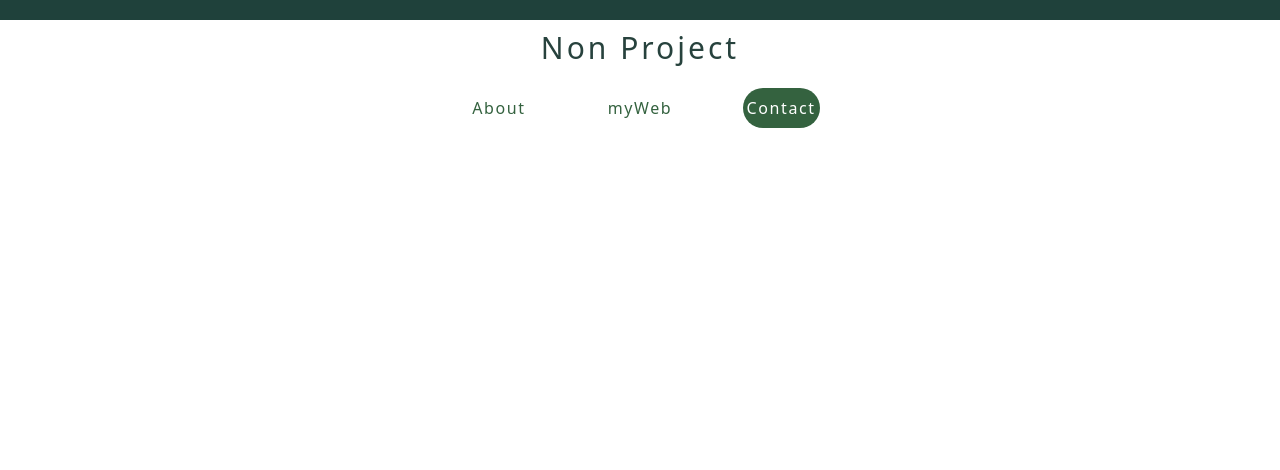
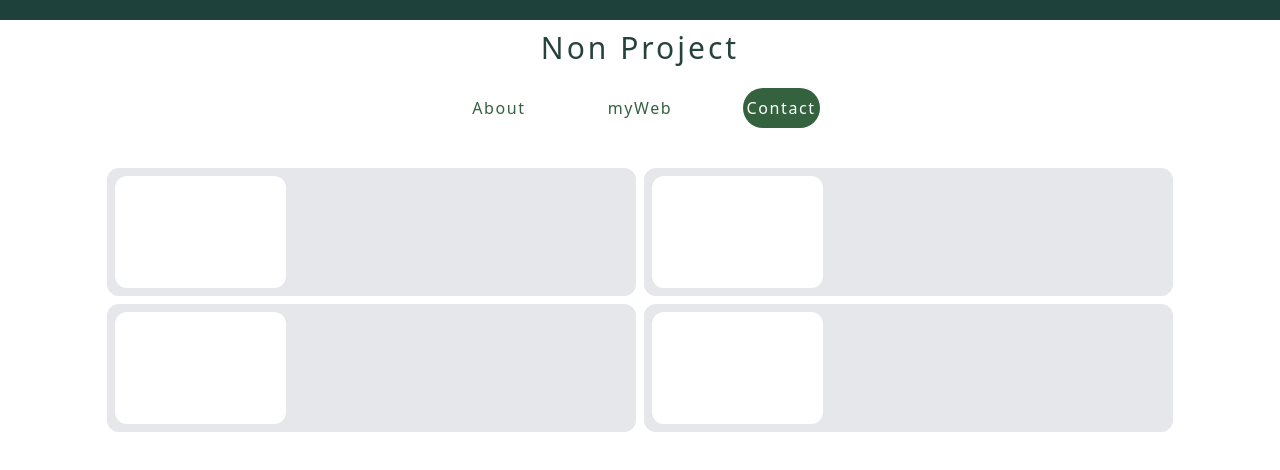
Before and after one commit to nonybueno/non-project, a Vue app: page /contact in a window 1280 px wide. Shown: the top 470 px of the page. Built offline with nearby package versions, Linux system fonts and the light colour scheme.

Commit message:
:lipstick:

```diff
--- a/index.html
+++ b/index.html
@@ -2,7 +2,7 @@
 <html lang="en">
   <head>
     <meta charset="UTF-8">
-    <link rel="icon" href="/favicon.ico">
+    <link rel="icon" href="/images/non.png">
     <meta name="viewport" content="width=device-width, initial-scale=1.0">
     <title>Non Thaninpong</title>
   </head>
--- a/src/components/Footer.vue
+++ b/src/components/Footer.vue
@@ -5,10 +5,10 @@
 <template>
     <div class="">
         <div class="h-24 w-full flex justify-center items-center gap-10 max-sm:h-20">
-            <a href="https://www.facebook.com/lnw.non.1" target="_blank" class="hover:scale-110 h-14 rounded-full bg-[#1F413B] w-14"><img src="../../public/images/facebook.png" alt="facebook" class="rounded-full p-1"></a>
-            <a href="https://www.instagram.com/nonchyy_/" target="_blank" class="hover:scale-110 h-14 rounded-full bg-[#1F413B]  w-14"><img src="../../public/images/ig.png" alt="ig" class="rounded-full p-2"></a>
-            <a href="https://github.com/nonybueno" target="_blank" class="hover:scale-110 h-14 rounded-full bg-[#1F413B]  w-14"><img src="../../public/images/github.png" alt="github" class="rounded-full p-1.5"></a>
-            <a href="mailto:thaninpong.non@mail.kmutt.ac.th" target="_blank" class="hover:scale-110 h-14 rounded-full bg-[#1F413B]  w-14"><img src="../../public/images/email.png" alt="email" class="rounded-full"></a>
+            <a href="https://www.facebook.com/lnw.non.1" target="_blank" class="hover:scale-110 h-14 rounded-full bg-[#1F413B] w-14 max-sm:w-10 max-sm:h-10"><img src="../../public/images/facebook.png" alt="facebook" class="rounded-full p-1"></a>
+            <a href="https://www.instagram.com/nonchyy_/" target="_blank" class="hover:scale-110 h-14 rounded-full bg-[#1F413B]  w-14 max-sm:w-10 max-sm:h-10"><img src="../../public/images/ig.png" alt="ig" class="rounded-full p-2"></a>
+            <a href="https://github.com/nonybueno" target="_blank" class="hover:scale-110 h-14 rounded-full bg-[#1F413B]  w-14 max-sm:w-10 max-sm:h-10"><img src="../../public/images/github.png" alt="github" class="rounded-full p-1.5"></a>
+            <a href="mailto:thaninpong.non@mail.kmutt.ac.th" target="_blank" class="hover:scale-110 h-14 rounded-full bg-[#1F413B]  w-14 max-sm:w-10 max-sm:h-10"><img src="../../public/images/email.png" alt="email" class="rounded-full"></a>
         </div>
         <div class="flex justify-center items-center text-[#1F413B]">Copyright &copy; 2023. All Rights Reserved</div>
     </div>
--- a/src/views/About.vue
+++ b/src/views/About.vue
@@ -7,7 +7,7 @@ import Footer from '../components/Footer.vue';
     <div class="w-full bg-[#2F6859] max-sm:p-0 max-sm:m-0">
     <div class="bg-[#27423D] h-5 max-sm:h-3"></div>
     <div class="flex justify-center items-center">
-    <div class="w-5/6 h-full">
+    <div class="w-5/6 max-sm:w-11/12 h-full">
                 <div class="mt-2 flex justify-center items-center">
                     <div class=" h-10 w-56 flex justify-center items-center text-white text-3xl tracking-widest">Non Project</div>
                 </div>
@@ -68,7 +68,7 @@ import Footer from '../components/Footer.vue';
                             <div class="text-xl mt-5 text-[#5A5A5A]">January 29 2003</div>
                         </div>
                     </div>
-                <div class=" col-span-3 text-xl text-[#202020] mt-14 mr-3 tracking-wide max-sm:mt-96">
+                <div class=" col-span-3 text-xl text-[#202020] mt-14 mr-3 tracking-wide max-sm:mt-[23rem]">
                     <div class="max-sm:hidden max-sm:mt-10" v-motion-fade-visible v-motion-fade>&nbsp;&nbsp;&nbsp;&nbsp;&nbsp;&nbsp;&nbsp;&nbsp;&nbsp;&nbsp;&nbsp;&nbsp;&nbsp;&nbsp;&nbsp;I am currently a third-year student pursuing a bachelor's degree in Information Technology at King Mongkut's University of Technology Thonburi. Ever since I was in high school, I developed a passion for coding. The idea of constantly learning and exploring new technologies greatly appealed to me.</div>
                     </div>
                     </div>
@@ -79,7 +79,7 @@ import Footer from '../components/Footer.vue';
                         </div>
                         <div class="border h-full rounded-xl bg-[#2F6859] ">
                             <div class="flex justify-center text-2xl font-bold items-center mt-10 max-sm:mt-5">LIVE IN</div>
-                            <div class="mx-5 mt-10 flex justify-center max-sm:mb-5 max-sm:mt-5">NakhonPathom</div>
+                            <div class="mx-5 mt-10 flex justify-center max-sm:mb-5 max-sm:mt-5">298 M.1 St.HuaiPlu Nakhonchaisri NakhonPathom</div>
                         </div>
                         <div class="border h-full rounded-xl bg-[#2F6859] ">
                             <div class="flex justify-center text-2xl font-bold items-center mt-10 max-sm:mt-5">FACULTY</div>
--- a/src/views/Contact.vue
+++ b/src/views/Contact.vue
@@ -8,7 +8,7 @@
     <div class="w-full">
     <div class="bg-[#1F413B] h-5 max-sm:h-3"></div>
     <div class="flex justify-center items-center">
-    <div class="w-5/6 h-full">
+    <div class="w-5/6 h-full max-sm:w-11/12">
                 <div class="mt-2 flex justify-center items-center">
                     <div class=" h-10 w-56 flex justify-center items-center text-[#27423D] text-3xl tracking-widest">Non Project</div>
                 </div>
@@ -24,6 +24,36 @@
                 </div>
             </div>
         </div>
+
+        <div class="flex justify-center items-center mt-10">
+            <div class="w-5/6  max-sm:w-11/12">
+                <div class="">
+                    <!-- <div class="  max-sm:hidden">
+
+                    </div> -->
+                    <div class="">
+                        <div class="grid grid-cols-2 max-sm:grid-cols-1 h-full max-sm:gap-3 gap-2">
+                            <div class="rounded-xl bg-gray-200 h-32 max-sm:h-40 grid grid-cols-3 p-2">
+                                <div class="bg-white rounded-xl"></div>
+                                <div class="col-span-2 "></div>
+                            </div>
+                            <div class="rounded-xl bg-gray-200 h-32 max-sm:h-40 grid grid-cols-3 p-2">
+                                <div class="bg-white rounded-xl"></div>
+                                <div class="col-span-2 "></div>
+                            </div>
+                            <div class="rounded-xl bg-gray-200 h-32 max-sm:h-40 grid grid-cols-3 p-2">
+                                <div class="bg-white rounded-xl"></div>
+                                <div class="col-span-2 "></div>
+                            </div>
+                            <div class="rounded-xl bg-gray-200 h-32 max-sm:h-40 grid grid-cols-3 p-2">
+                                <div class="bg-white rounded-xl"></div>
+                                <div class="col-span-2 "></div>
+                            </div>
+                        </div>
+                    </div>
+                </div>
+            </div>
+        </div>
 </div>
 </div>
 </template>
```
Also changed, not shown: src/views/Home.vue (+8 -8 lines), public/images/non.png (added), 1 other file (tests, documents, lock files or other folders).
